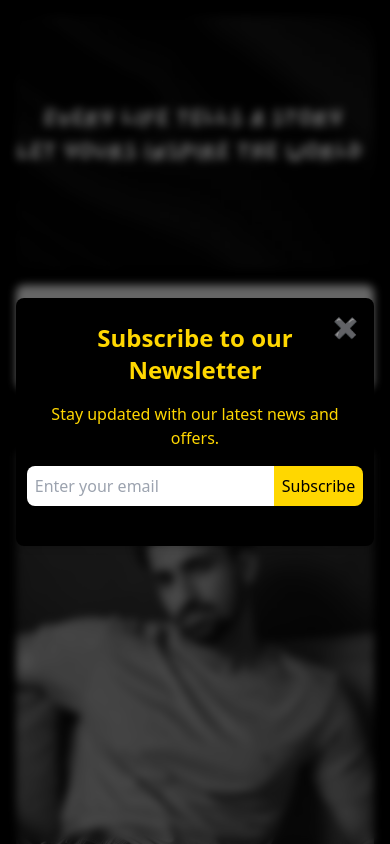
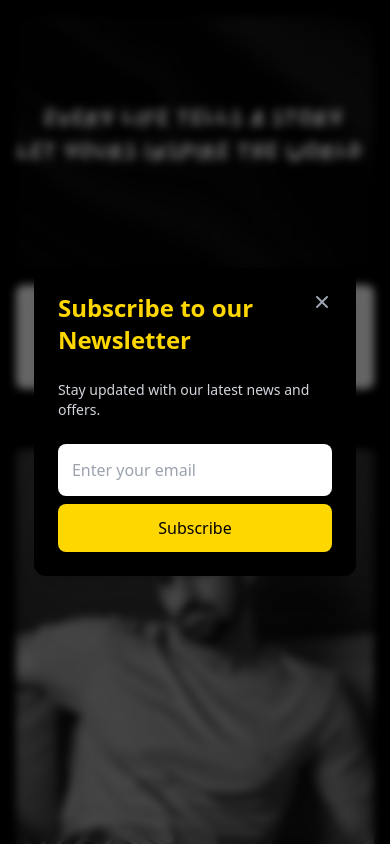
Before and after one commit to Mohit5Upadhyay/Rohit, a React (Vite) app: page / in a window 390 px wide. Shown: the top 844 px of the page. Built offline with nearby package versions, Linux system fonts and the light colour scheme; no server answers.

Commit message:
making newsletter responsive

```diff
--- a/src/pages/Layout.tsx
+++ b/src/pages/Layout.tsx
@@ -216,7 +216,7 @@ function Layout() {
         </div>
       </nav>
 
-      {isNewsletterVisible && (
+      {/* {isNewsletterVisible && (
         <div className="fixed inset-0 z-50 flex items-center justify-center p-4">
           <div
             className="fixed inset-0 bg-black/60 backdrop-blur-sm"
@@ -259,7 +259,70 @@ function Layout() {
             </button>
           </div>
         </div>
-      )}
+      )} */}
+      {isNewsletterVisible && (
+  <div className="fixed inset-0 z-50 flex items-center justify-center p-4 md:p-6">
+    <div
+      className="fixed inset-0 bg-black/60 backdrop-blur-sm transition-opacity"
+      onClick={handleNewsletterDismiss}
+    />
+    <div
+      className="relative bg-black text-gold rounded-xl shadow-xl
+                 w-[90%] md:w-[450px]
+                 p-6 md:p-8
+                 transform transition-all
+                 scale-100 opacity-100"
+      onClick={(e) => e.stopPropagation()}
+    >
+      {/* Close button */}
+      <button
+        onClick={handleNewsletterDismiss}
+        className="absolute right-4 top-4 p-2 text-gray-400 hover:text-red-500
+                   transition-colors duration-200"
+        aria-label="Close newsletter"
+      >
+        <svg className="w-5 h-5" fill="currentColor" viewBox="0 0 20 20">
+          <path fillRule="evenodd" d="M4.293 4.293a1 1 0 011.414 0L10 8.586l4.293-4.293a1 1 0 111.414 1.414L11.414 10l4.293 4.293a1 1 0 01-1.414 1.414L10 11.414l-4.293 4.293a1 1 0 01-1.414-1.414L8.586 10 4.293 5.707a1 1 0 010-1.414z" clipRule="evenodd" />
+        </svg>
+      </button>
+
+      {/* Content */}
+      <div className="space-y-6">
+        <h2 className="text-2xl md:text-3xl font-bold">
+          Subscribe to our Newsletter
+        </h2>
+        <p className="text-gray-300 text-sm md:text-base">
+          Stay updated with our latest news and offers.
+        </p>
+
+        {/* Form */}
+        <div className="flex flex-col sm:flex-row gap-2 sm:gap-0">
+          <input
+            type="email"
+            placeholder="Enter your email"
+            className="flex-1 p-3 rounded-lg sm:rounded-r-none
+                     border-2 border-transparent
+                     focus:border-gold/50 focus:outline-none
+                     text-black transition-all duration-200"
+            value={email}
+            onChange={(e) => setEmail(e.target.value)}
+            disabled={isSubscribing}
+          />
+          <button
+            className={`px-6 py-3 bg-gold text-black font-medium
+                      rounded-lg sm:rounded-l-none
+                      hover:bg-gold/90 transition-all duration-200
+                      ${isSubscribing ? "opacity-50 cursor-not-allowed" : ""}`}
+            onClick={handleSubscribe}
+            disabled={isSubscribing}
+          >
+            {isSubscribing ? "Subscribing..." : "Subscribe"}
+          </button>
+        </div>
+      </div>
+    </div>
+  </div>
+)}
 
 
 
```
